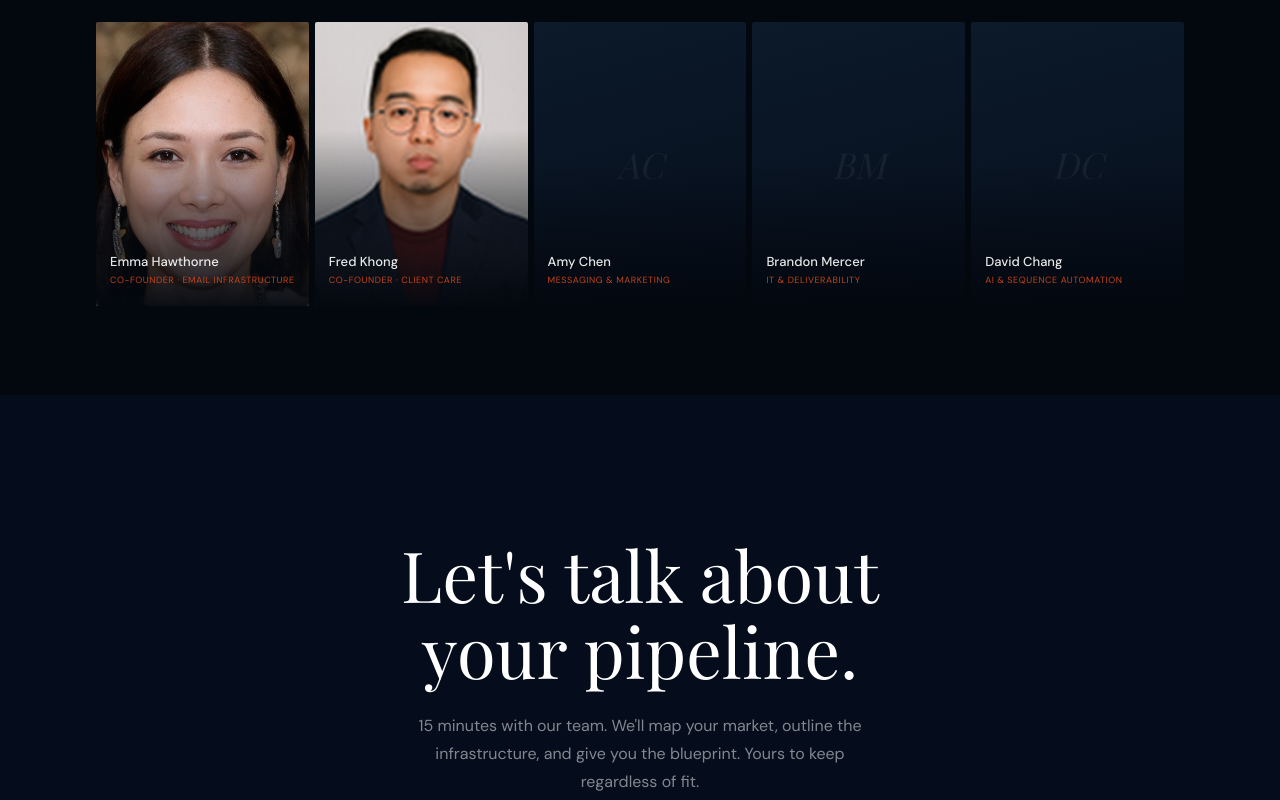
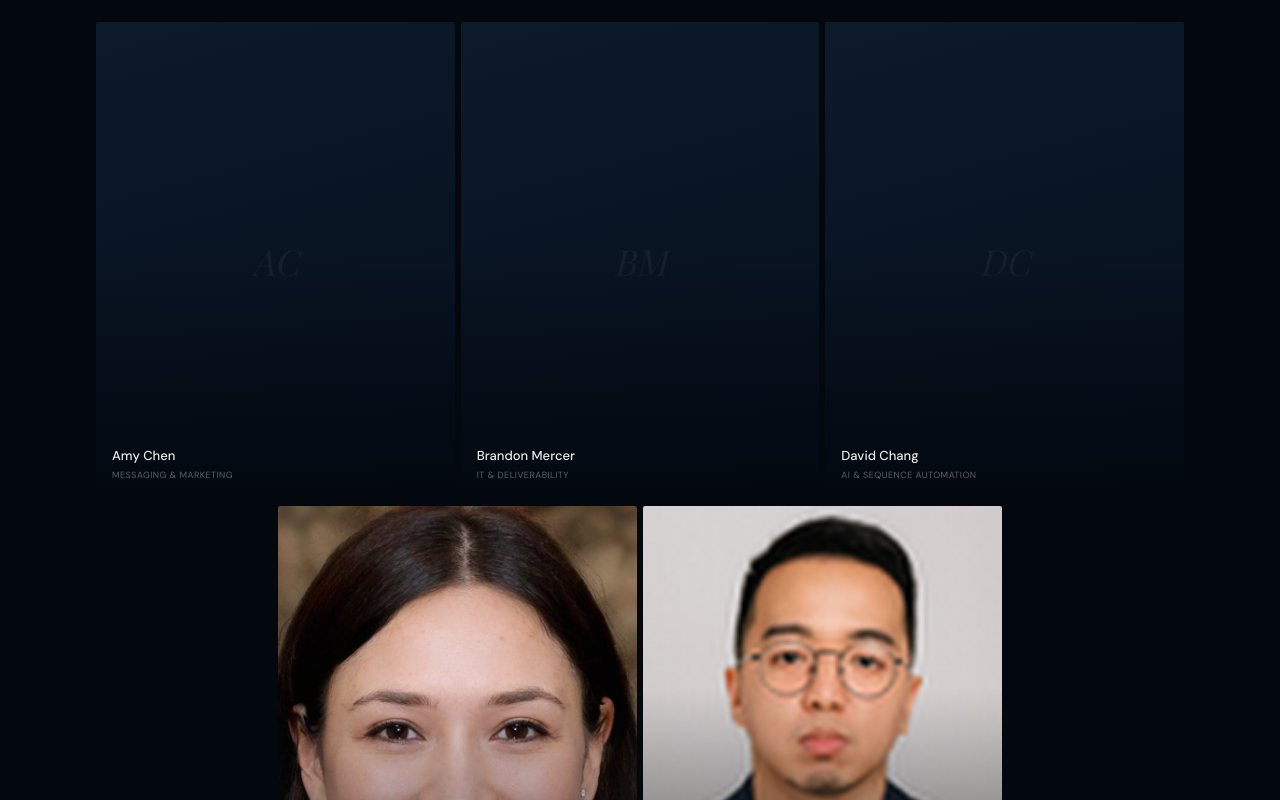
Before and after one commit to jaexochill2-code/scalesteady-engineers, a Next.js app: page / in a window 1280 px wide. Shown: the part 6720-7520 px from the top of the page. Built offline with nearby package versions, Linux system fonts and the light colour scheme.

Commit message:
fix: 3+2 team grid - specialists top, founders bottom centered, white opacity name colors

```diff
--- a/src/app/page.tsx
+++ b/src/app/page.tsx
@@ -885,70 +885,78 @@ export default function Home() {
             The people behind it
           </p>
 
-          <div style={{ display: "flex", gap: "6px" }}>
+          {/* Row 1: team specialists */}
+          <div style={{ display: "flex", gap: "6px", marginBottom: "6px" }}>
+
+            {/* Amy Chen */}
+            <div style={{ flex: 1, position: "relative", aspectRatio: "3/4", overflow: "hidden", borderRadius: "2px", background: "linear-gradient(165deg, #0C1A2A 0%, #060E1C 100%)" }}>
+              {/* <img src="/team/amy.jpg" alt="Amy Chen" style={{ width: "100%", height: "100%", objectFit: "cover", objectPosition: "center top" }} /> */}
+              <div style={{ position: "absolute", inset: 0, display: "flex", alignItems: "center", justifyContent: "center" }}>
+                <span className="font-serif" style={{ fontSize: "36px", color: "rgba(255,255,255,0.05)", fontStyle: "italic", userSelect: "none" }}>AC</span>
+              </div>
+              <div style={{ position: "absolute", inset: 0, background: "linear-gradient(to top, rgba(3,8,15,0.96) 0%, transparent 52%)" }} />
+              <div style={{ position: "absolute", bottom: 0, left: 0, right: 0, padding: "18px 16px" }}>
+                <p className="font-sans" style={{ fontSize: "13px", fontWeight: 500, color: "rgba(255,255,255,0.92)", lineHeight: 1.2 }}>Amy Chen</p>
+                <p className="font-sans" style={{ fontSize: "9px", color: "rgba(255,255,255,0.36)", marginTop: "5px", letterSpacing: "0.05em", textTransform: "uppercase" }}>Messaging &amp; Marketing</p>
+              </div>
+            </div>
+
+            {/* Brandon Mercer */}
+            <div style={{ flex: 1, position: "relative", aspectRatio: "3/4", overflow: "hidden", borderRadius: "2px", background: "linear-gradient(165deg, #0C1A2A 0%, #060E1C 100%)" }}>
+              {/* <img src="/team/brandon.jpg" alt="Brandon Mercer" style={{ width: "100%", height: "100%", objectFit: "cover", objectPosition: "center top" }} /> */}
+              <div style={{ position: "absolute", inset: 0, display: "flex", alignItems: "center", justifyContent: "center" }}>
+                <span className="font-serif" style={{ fontSize: "36px", color: "rgba(255,255,255,0.05)", fontStyle: "italic", userSelect: "none" }}>BM</span>
+              </div>
+              <div style={{ position: "absolute", inset: 0, background: "linear-gradient(to top, rgba(3,8,15,0.96) 0%, transparent 52%)" }} />
+              <div style={{ position: "absolute", bottom: 0, left: 0, right: 0, padding: "18px 16px" }}>
+                <p className="font-sans" style={{ fontSize: "13px", fontWeight: 500, color: "rgba(255,255,255,0.92)", lineHeight: 1.2 }}>Brandon Mercer</p>
+                <p className="font-sans" style={{ fontSize: "9px", color: "rgba(255,255,255,0.36)", marginTop: "5px", letterSpacing: "0.05em", textTransform: "uppercase" }}>IT &amp; Deliverability</p>
+              </div>
+            </div>
+
+            {/* David Chang */}
+            <div style={{ flex: 1, position: "relative", aspectRatio: "3/4", overflow: "hidden", borderRadius: "2px", background: "linear-gradient(165deg, #0C1A2A 0%, #060E1C 100%)" }}>
+              {/* <img src="/team/david.jpg" alt="David Chang" style={{ width: "100%", height: "100%", objectFit: "cover", objectPosition: "center top" }} /> */}
+              <div style={{ position: "absolute", inset: 0, display: "flex", alignItems: "center", justifyContent: "center" }}>
+                <span className="font-serif" style={{ fontSize: "36px", color: "rgba(255,255,255,0.05)", fontStyle: "italic", userSelect: "none" }}>DC</span>
+              </div>
+              <div style={{ position: "absolute", inset: 0, background: "linear-gradient(to top, rgba(3,8,15,0.96) 0%, transparent 52%)" }} />
+              <div style={{ position: "absolute", bottom: 0, left: 0, right: 0, padding: "18px 16px" }}>
+                <p className="font-sans" style={{ fontSize: "13px", fontWeight: 500, color: "rgba(255,255,255,0.92)", lineHeight: 1.2 }}>David Chang</p>
+                <p className="font-sans" style={{ fontSize: "9px", color: "rgba(255,255,255,0.36)", marginTop: "5px", letterSpacing: "0.05em", textTransform: "uppercase" }}>AI &amp; Sequence Automation</p>
+              </div>
+            </div>
+
+          </div>
+
+          {/* Row 2: co-founders, same card width, centered */}
+          <div style={{ display: "flex", gap: "6px", justifyContent: "center" }}>
 
             {/* Emma Hawthorne */}
-            <div style={{ flex: 1, position: "relative", aspectRatio: "3/4", overflow: "hidden", borderRadius: "2px" }}>
+            <div style={{ width: "calc(33.333% - 4px)", position: "relative", aspectRatio: "3/4", overflow: "hidden", borderRadius: "2px" }}>
               <img src="/team/emma.jpg" alt="Emma Hawthorne" style={{ width: "100%", height: "100%", objectFit: "cover", objectPosition: "center top" }} />
-              <div style={{ position: "absolute", inset: 0, background: "linear-gradient(to top, rgba(3,8,15,0.96) 0%, rgba(3,8,15,0.45) 35%, transparent 62%)" }} />
-              <div style={{ position: "absolute", bottom: 0, left: 0, right: 0, padding: "18px 14px" }}>
-                <p className="font-sans" style={{ fontSize: "13px", fontWeight: 500, color: "rgba(255,255,255,0.9)", lineHeight: 1.2 }}>Emma Hawthorne</p>
-                <p className="font-sans" style={{ fontSize: "9px", color: "#C4431B", marginTop: "5px", letterSpacing: "0.06em", textTransform: "uppercase" }}>Co-Founder · Email Infrastructure</p>
+              <div style={{ position: "absolute", inset: 0, background: "linear-gradient(to top, rgba(3,8,15,0.96) 0%, rgba(3,8,15,0.3) 35%, transparent 62%)" }} />
+              <div style={{ position: "absolute", bottom: 0, left: 0, right: 0, padding: "18px 16px" }}>
+                <p className="font-sans" style={{ fontSize: "13px", fontWeight: 500, color: "rgba(255,255,255,0.92)", lineHeight: 1.2 }}>Emma Hawthorne</p>
+                <p className="font-sans" style={{ fontSize: "9px", color: "rgba(255,255,255,0.36)", marginTop: "5px", letterSpacing: "0.05em", textTransform: "uppercase" }}>Co-Founder · Email Infrastructure</p>
               </div>
             </div>
 
             {/* Fred Khong */}
-            <div style={{ flex: 1, position: "relative", aspectRatio: "3/4", overflow: "hidden", borderRadius: "2px" }}>
+            <div style={{ width: "calc(33.333% - 4px)", position: "relative", aspectRatio: "3/4", overflow: "hidden", borderRadius: "2px" }}>
               <img src="/team/fred.png" alt="Fred Khong" style={{ width: "100%", height: "100%", objectFit: "cover", objectPosition: "center top" }} />
-              <div style={{ position: "absolute", inset: 0, background: "linear-gradient(to top, rgba(3,8,15,0.96) 0%, rgba(3,8,15,0.45) 35%, transparent 62%)" }} />
-              <div style={{ position: "absolute", bottom: 0, left: 0, right: 0, padding: "18px 14px" }}>
-                <p className="font-sans" style={{ fontSize: "13px", fontWeight: 500, color: "rgba(255,255,255,0.9)", lineHeight: 1.2 }}>Fred Khong</p>
-                <p className="font-sans" style={{ fontSize: "9px", color: "#C4431B", marginTop: "5px", letterSpacing: "0.06em", textTransform: "uppercase" }}>Co-Founder · Client Care</p>
-              </div>
-            </div>
-
-            {/* Amy Chen -- photo placeholder */}
-            <div style={{ flex: 1, position: "relative", aspectRatio: "3/4", overflow: "hidden", borderRadius: "2px", background: "linear-gradient(165deg, #0C1A2A 0%, #060E1C 100%)" }}>
-              {/* <img src="/team/amy.jpg" alt="Amy Chen" style={{ width: "100%", height: "100%", objectFit: "cover", objectPosition: "center top" }} /> */}
-              <div style={{ position: "absolute", inset: 0, display: "flex", alignItems: "center", justifyContent: "center" }}>
-                <span className="font-serif" style={{ fontSize: "36px", color: "rgba(255,255,255,0.06)", fontStyle: "italic", userSelect: "none" }}>AC</span>
-              </div>
-              <div style={{ position: "absolute", inset: 0, background: "linear-gradient(to top, rgba(3,8,15,0.96) 0%, transparent 50%)" }} />
-              <div style={{ position: "absolute", bottom: 0, left: 0, right: 0, padding: "18px 14px" }}>
-                <p className="font-sans" style={{ fontSize: "13px", fontWeight: 500, color: "rgba(255,255,255,0.9)", lineHeight: 1.2 }}>Amy Chen</p>
-                <p className="font-sans" style={{ fontSize: "9px", color: "#C4431B", marginTop: "5px", letterSpacing: "0.06em", textTransform: "uppercase" }}>Messaging &amp; Marketing</p>
-              </div>
-            </div>
-
-            {/* Brandon Mercer -- photo placeholder */}
-            <div style={{ flex: 1, position: "relative", aspectRatio: "3/4", overflow: "hidden", borderRadius: "2px", background: "linear-gradient(165deg, #0C1A2A 0%, #060E1C 100%)" }}>
-              {/* <img src="/team/brandon.jpg" alt="Brandon Mercer" style={{ width: "100%", height: "100%", objectFit: "cover", objectPosition: "center top" }} /> */}
-              <div style={{ position: "absolute", inset: 0, display: "flex", alignItems: "center", justifyContent: "center" }}>
-                <span className="font-serif" style={{ fontSize: "36px", color: "rgba(255,255,255,0.06)", fontStyle: "italic", userSelect: "none" }}>BM</span>
-              </div>
-              <div style={{ position: "absolute", inset: 0, background: "linear-gradient(to top, rgba(3,8,15,0.96) 0%, transparent 50%)" }} />
-              <div style={{ position: "absolute", bottom: 0, left: 0, right: 0, padding: "18px 14px" }}>
-                <p className="font-sans" style={{ fontSize: "13px", fontWeight: 500, color: "rgba(255,255,255,0.9)", lineHeight: 1.2 }}>Brandon Mercer</p>
-                <p className="font-sans" style={{ fontSize: "9px", color: "#C4431B", marginTop: "5px", letterSpacing: "0.06em", textTransform: "uppercase" }}>IT &amp; Deliverability</p>
-              </div>
-            </div>
-
-            {/* David Chang -- photo placeholder */}
-            <div style={{ flex: 1, position: "relative", aspectRatio: "3/4", overflow: "hidden", borderRadius: "2px", background: "linear-gradient(165deg, #0C1A2A 0%, #060E1C 100%)" }}>
-              {/* <img src="/team/david.jpg" alt="David Chang" style={{ width: "100%", height: "100%", objectFit: "cover", objectPosition: "center top" }} /> */}
-              <div style={{ position: "absolute", inset: 0, display: "flex", alignItems: "center", justifyContent: "center" }}>
-                <span className="font-serif" style={{ fontSize: "36px", color: "rgba(255,255,255,0.06)", fontStyle: "italic", userSelect: "none" }}>DC</span>
-              </div>
-              <div style={{ position: "absolute", inset: 0, background: "linear-gradient(to top, rgba(3,8,15,0.96) 0%, transparent 50%)" }} />
-              <div style={{ position: "absolute", bottom: 0, left: 0, right: 0, padding: "18px 14px" }}>
-                <p className="font-sans" style={{ fontSize: "13px", fontWeight: 500, color: "rgba(255,255,255,0.9)", lineHeight: 1.2 }}>David Chang</p>
-                <p className="font-sans" style={{ fontSize: "9px", color: "#C4431B", marginTop: "5px", letterSpacing: "0.06em", textTransform: "uppercase" }}>AI &amp; Sequence Automation</p>
+              <div style={{ position: "absolute", inset: 0, background: "linear-gradient(to top, rgba(3,8,15,0.96) 0%, rgba(3,8,15,0.3) 35%, transparent 62%)" }} />
+              <div style={{ position: "absolute", bottom: 0, left: 0, right: 0, padding: "18px 16px" }}>
+                <p className="font-sans" style={{ fontSize: "13px", fontWeight: 500, color: "rgba(255,255,255,0.92)", lineHeight: 1.2 }}>Fred Khong</p>
+                <p className="font-sans" style={{ fontSize: "9px", color: "rgba(255,255,255,0.36)", marginTop: "5px", letterSpacing: "0.05em", textTransform: "uppercase" }}>Co-Founder · Client Care</p>
               </div>
             </div>
 
           </div>
+
         </div>
       </section>
+
 
       {/* ── FINAL CTA — Void #050D1C ── */}
       <section style={{ background: "#050D1C", padding: "clamp(96px, 11vw, 160px) 0" }}>
```
